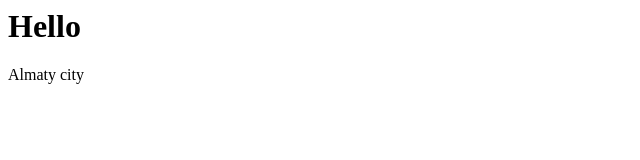
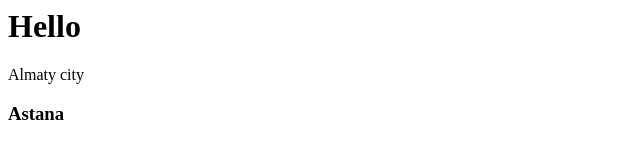
Before and after one commit to AibekNurkamal77/xample_git, a plain HTML site: page index.html in a window 1280 px wide. Shown: the full height of the page, 0-640 px from the left. Drawn offline with Linux system fonts and the light colour scheme.

Commit message:
Update index.html
h3

```diff
--- a/index.html
+++ b/index.html
@@ -3,3 +3,5 @@
 <h1>Hello</h1>
 
 <p>Almaty city</p>
+
+<h3> Astana </h3>
```
